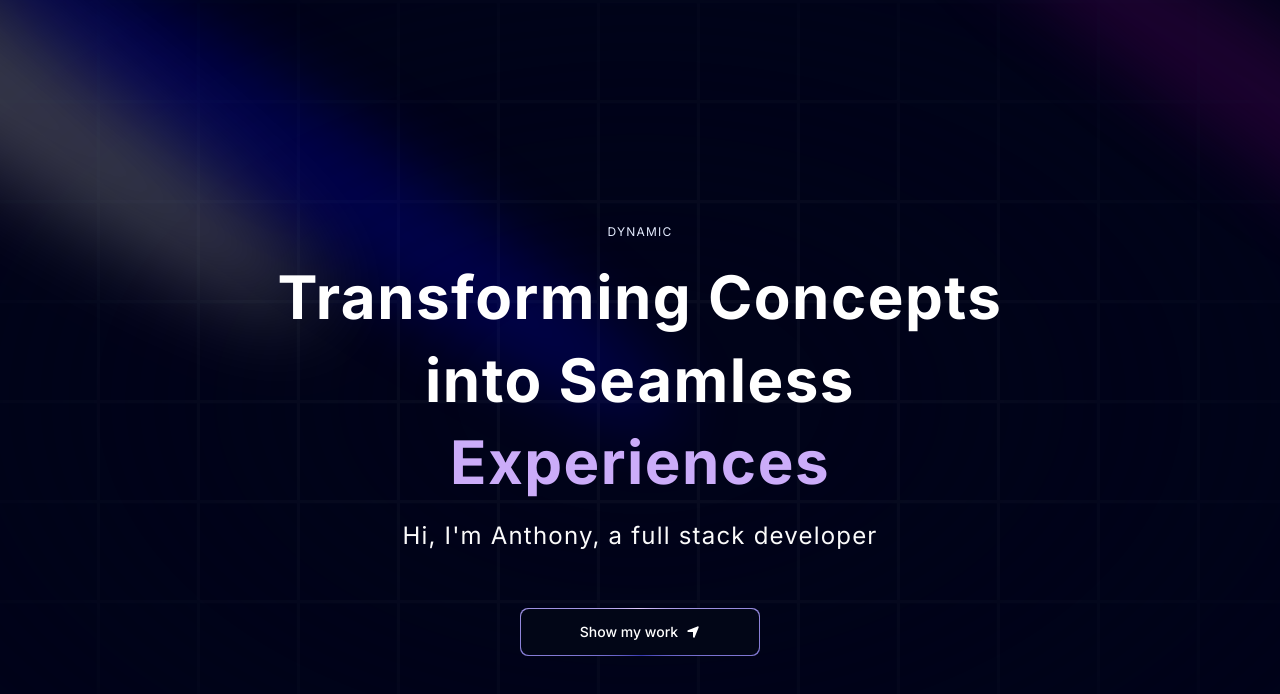
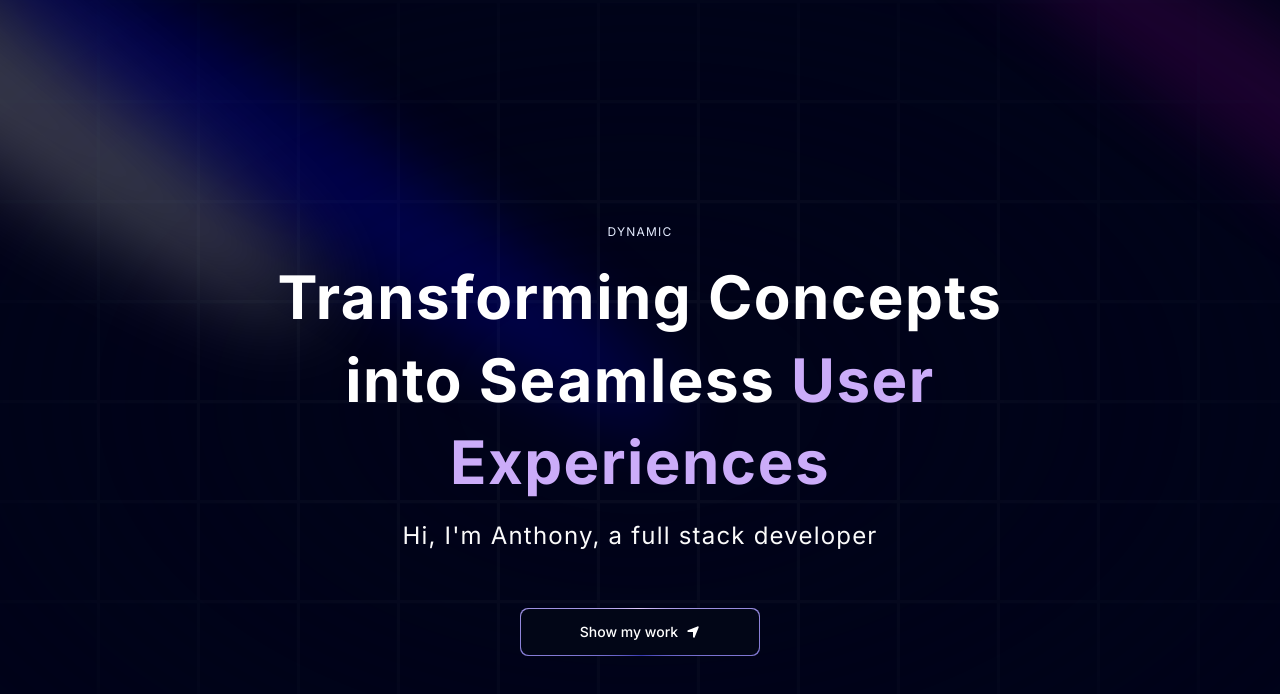
Before and after one commit to ASproson/dev_portfolio, a Next.js app: page / in a window 1280 px wide. Shown: the top 694 px of the page. Built offline with nearby package versions, Linux system fonts and the light colour scheme.

Commit message:
Adds missing text

```diff
--- a/components/Hero.tsx
+++ b/components/Hero.tsx
@@ -30,7 +30,7 @@ const Hero = () => {
           </h2>
           <TextGenerateEffect
             className="text-center text-[40px] md:text-5xl lg:text-6xl"
-            words="Transforming Concepts into Seamless Experiences"
+            words="Transforming Concepts into Seamless User Experiences"
           />
           <p className="text-center md:tracking-wider mb-4 text-sm md:text-lg lg:text-2xl">
             Hi, I&apos;m Anthony, a full stack developer
```
